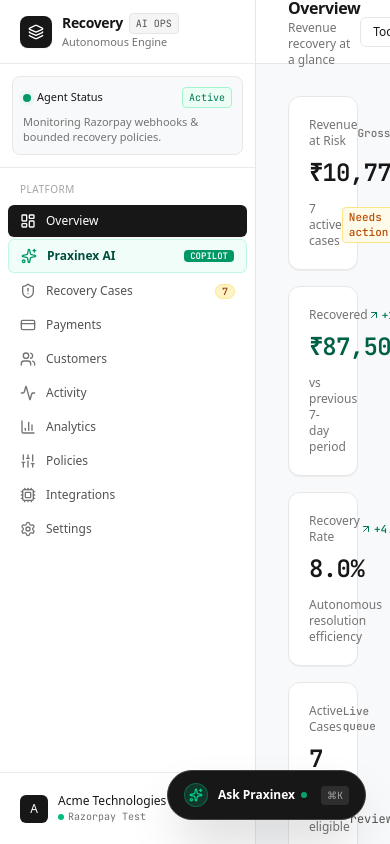
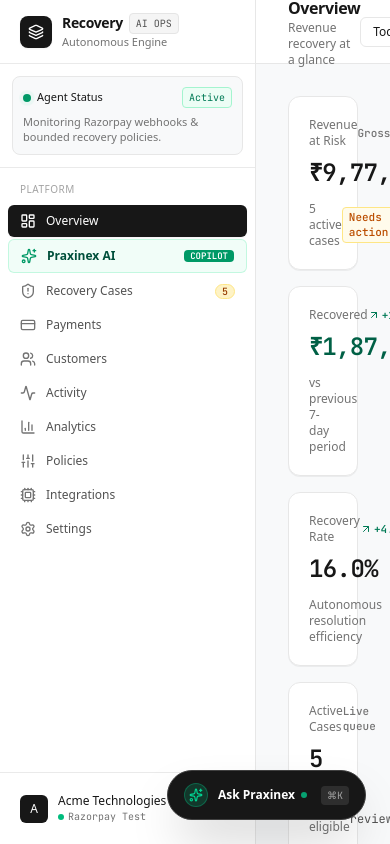
Before and after one commit to WentiQ/Praxinex, a React (Vite) app: page / in a window 390 px wide. Built offline with nearby package versions, Linux system fonts and the light colour scheme; no server answers.

Commit message:
fix: fix recovery cases pages filtering

```diff
--- a/server.ts
+++ b/server.ts
@@ -663,8 +663,16 @@ app.get('/api/razorpay/sync', async (req, res) => {
       };
     });
 
-    // Base candidate cases to attach payment links to
-    const allCandidateCases: any[] = [...liveCasesStore, ...invoiceCases];
+    // Base candidate cases to attach payment links to (Strictly deduplicated)
+    const candidateMap = new Map<string, any>();
+    for (const c of [...liveCasesStore, ...invoiceCases]) {
+      if (c && c.id) {
+        if (!candidateMap.has(c.id) || c.status === 'Recovered') {
+          candidateMap.set(c.id, c);
+        }
+      }
+    }
+    const allCandidateCases: any[] = Array.from(candidateMap.values());
 
     // Known base cases to anchor all generated payment links & recovery actions
     const baseKnownCases = [
@@ -1101,8 +1109,30 @@ app.get('/api/razorpay/sync', async (req, res) => {
       }
     });
 
+    // Final guarantee: Deduplicate allRealCases strictly by case ID
+    const cleanCasesMap = new Map<string, any>();
+    for (const c of allRealCases) {
+      if (!c || !c.id) continue;
+      const existing = cleanCasesMap.get(c.id);
+      if (!existing) {
+        cleanCasesMap.set(c.id, c);
+      } else {
+        const isRecovered = existing.status === 'Recovered' || c.status === 'Recovered';
+        cleanCasesMap.set(c.id, {
+          ...existing,
+          ...c,
+          status: isRecovered ? 'Recovered' : (c.status || existing.status),
+          recommendedAction: isRecovered ? 'None (Recovered)' : (c.recommendedAction || existing.recommendedAction),
+          recoveredAmount: isRecovered ? (c.recoveredAmount || existing.recoveredAmount || c.amount || existing.amount) : 0,
+          paymentLinkUrl: c.paymentLinkUrl || existing.paymentLinkUrl,
+          timeline: [...(existing.timeline || []), ...(c.timeline || []).filter((t: any) => !(existing.timeline || []).some((et: any) => et.id === t.id))]
+        });
+      }
+    }
+    const finalCleanCases = Array.from(cleanCasesMap.values());
+
     // Sort every case's timeline in chronological sequence
-    allRealCases.forEach((c: any) => {
+    finalCleanCases.forEach((c: any) => {
       if (Array.isArray(c.timeline)) {
         c.timeline.sort((a: any, b: any) => {
           const timeA = new Date(a.timestamp || 0).getTime();
@@ -1120,7 +1150,7 @@ app.get('/api/razorpay/sync', async (req, res) => {
     });
 
     // Persist synchronized cases to database
-    db.saveCases(allRealCases).catch(() => {});
+    db.saveCases(finalCleanCases).catch(() => {});
 
     res.json({
       success: true,
@@ -1131,7 +1161,7 @@ app.get('/api/razorpay/sync', async (req, res) => {
         orders: orders.length,
         customers: mappedCustomers.length,
         payments: mappedPayments.length,
-        webhooks: webhooks.length
+        cases: finalCleanCases.length
       },
       raw: {
         invoices,
@@ -1141,7 +1171,7 @@ app.get('/api/razorpay/sync', async (req, res) => {
         webhooks
       },
       transformed: {
-        cases: allRealCases,
+        cases: finalCleanCases,
         customers: mappedCustomers,
         payments: mappedPayments,
         activities: liveActivitiesStore
--- a/src/App.tsx
+++ b/src/App.tsx
@@ -96,15 +96,21 @@ export default function App() {
       .filter(c => c.status === 'Recovered')
       .reduce((sum, c) => sum + (c.recoveredAmount || c.amount || 0), 0);
 
-    return [
-      { date: 'Aug 21', revenueAtRisk: Math.round(activeAtRisk * 0.45), recovered: Math.round(totalRecovered * 0.1), remaining: Math.round(activeAtRisk * 0.45) },
-      { date: 'Aug 22', revenueAtRisk: Math.round(activeAtRisk * 0.6), recovered: Math.round(totalRecovered * 0.25), remaining: Math.round(activeAtRisk * 0.6) },
-      { date: 'Aug 23', revenueAtRisk: Math.round(activeAtRisk * 0.75), recovered: Math.round(totalRecovered * 0.45), remaining: Math.round(activeAtRisk * 0.75) },
-      { date: 'Aug 24', revenueAtRisk: Math.round(activeAtRisk * 0.85), recovered: Math.round(totalRecovered * 0.65), remaining: Math.round(activeAtRisk * 0.85) },
-      { date: 'Aug 25', revenueAtRisk: Math.round(activeAtRisk * 0.92), recovered: Math.round(totalRecovered * 0.8), remaining: Math.round(activeAtRisk * 0.92) },
-      { date: 'Aug 26', revenueAtRisk: Math.round(activeAtRisk * 0.98), recovered: Math.round(totalRecovered * 0.9), remaining: Math.round(activeAtRisk * 0.98) },
-      { date: 'Today', revenueAtRisk: activeAtRisk, recovered: totalRecovered, remaining: activeAtRisk }
-    ];
+    const now = new Date();
+    const points = [];
+    for (let i = 6; i >= 0; i--) {
+      const d = new Date(now);
+      d.setDate(now.getDate() - i);
+      const label = i === 0 ? 'Today' : d.toLocaleDateString('en-US', { month: 'short', day: 'numeric' });
+      const factor = i === 0 ? 1 : 0.45 + ((6 - i) * 0.09);
+      points.push({
+        date: label,
+        revenueAtRisk: i === 0 ? activeAtRisk : Math.round(activeAtRisk * factor),
+        recovered: i === 0 ? totalRecovered : Math.round(totalRecovered * (factor * 0.9)),
+        remaining: i === 0 ? activeAtRisk : Math.round(activeAtRisk * factor)
+      });
+    }
+    return points;
   }, [cases]);
 
   const [isSyncing, setIsSyncing] = useState<boolean>(false);
@@ -140,37 +146,34 @@ export default function App() {
 
         if (realCases && realCases.length > 0) {
           setCases(prev => {
-            const merged = realCases.map((rc: any) => {
-              const existing = prev.find(p => p.id === rc.id || (p.invoiceNumber && p.invoiceNumber === rc.invoiceNumber));
+            const casesMap = new Map<string, any>();
+            for (const p of prev) {
+              if (p && p.id) casesMap.set(p.id, p);
+            }
+            for (const rc of realCases) {
+              if (!rc || !rc.id) continue;
+              const existing = casesMap.get(rc.id);
               if (existing) {
-                // Merge timelines so newly added action and audit events are preserved
-                const existingTimelineIds = new Set(existing.timeline.map((t: any) => t.id));
+                const existingTimelineIds = new Set((existing.timeline || []).map((t: any) => t.id));
                 const mergedTimeline = [
-                  ...existing.timeline,
-                  ...rc.timeline.filter((t: any) => !existingTimelineIds.has(t.id))
+                  ...(existing.timeline || []),
+                  ...(rc.timeline || []).filter((t: any) => !existingTimelineIds.has(t.id))
                 ];
-
-                // Check if this case is recovered from server or existing
-                const isRecovered = rc.status === 'Recovered' || rc.recommendedAction === 'None (Recovered)' || existing.status === 'Recovered' || Boolean(rc.recoveredAmount && rc.recoveredAmount > 0);
-
-                return {
+                const isRecovered = rc.status === 'Recovered' || existing.status === 'Recovered';
+                casesMap.set(rc.id, {
+                  ...existing,
                   ...rc,
-                  paymentLinkUrl: rc.paymentLinkUrl || existing.paymentLinkUrl,
-                  razorpayPaymentId: rc.razorpayPaymentId || existing.razorpayPaymentId,
                   status: isRecovered ? 'Recovered' : rc.status,
                   recommendedAction: isRecovered ? 'None (Recovered)' : rc.recommendedAction,
                   recoveredAmount: isRecovered ? (rc.recoveredAmount || rc.amount || existing.recoveredAmount) : 0,
                   recoveredAt: isRecovered ? (rc.recoveredAt || existing.recoveredAt || 'Captured') : undefined,
                   timeline: mergedTimeline
-                };
+                });
+              } else {
+                casesMap.set(rc.id, rc);
               }
-              return rc;
-            });
-
-            // Also keep any extra non-duplicate cases
-            const realIds = new Set(merged.map((c: any) => c.id));
-            const extra = prev.filter(p => !realIds.has(p.id));
-            return [...merged, ...extra];
+            }
+            return Array.from(casesMap.values());
           });
 
           // Live update selectedCase if open
--- a/src/components/CaseDetailModal.tsx
+++ b/src/components/CaseDetailModal.tsx
@@ -33,9 +33,9 @@ export const CaseDetailModal: React.FC<CaseDetailModalProps> = ({
 }) => {
   if (!isOpen || !caseItem) return null;
 
-  const isRecovered = caseItem.status === 'Recovered' || caseItem.recommendedAction.toLowerCase().includes('recovered') || caseItem.recommendedAction.toLowerCase().includes('none') || Boolean(caseItem.recoveredAmount && caseItem.recoveredAmount > 0);
-  const isNeedsReview = !isRecovered && caseItem.status === 'Needs review';
-  const isAwaiting = !isRecovered && (caseItem.status === 'Awaiting payment' || caseItem.status === 'In progress');
+  const isRecovered = caseItem.status === 'Recovered';
+  const isNeedsReview = caseItem.status === 'Needs review';
+  const isAwaiting = caseItem.status === 'Awaiting payment' || caseItem.status === 'In progress';
 
   return (
     <div
@@ -45,11 +45,11 @@ export const CaseDetailModal: React.FC<CaseDetailModalProps> = ({
     >
       <div
         id="case-detail-modal-container"
-        className="bg-white border border-[#E7E7E7] rounded-xl shadow-xl w-full max-w-3xl overflow-hidden flex flex-col max-h-[90vh]"
+        className="bg-white border border-[#E7E7E7] rounded-xl shadow-xl w-full max-w-4xl overflow-hidden flex flex-col h-[85vh] max-h-[85vh]"
         onClick={(e) => e.stopPropagation()}
       >
         {/* Modal Header */}
-        <div className="p-6 border-b border-[#EAEAEA] flex items-center justify-between bg-white">
+        <div className="p-6 border-b border-[#EAEAEA] flex items-center justify-between bg-white shrink-0">
           <div>
             <div className="flex items-center space-x-3">
               <h2 className="text-xl font-bold text-[#171717] tracking-tight">
@@ -107,10 +107,10 @@ export const CaseDetailModal: React.FC<CaseDetailModalProps> = ({
         </div>
 
         {/* Modal Body: Two-Column Layout */}
-        <div className="p-6 overflow-y-auto grid grid-cols-1 md:grid-cols-2 gap-8 divide-y md:divide-y-0 md:divide-x divide-[#EAEAEA]">
-          {/* LEFT: Recovery timeline */}
-          <div className="space-y-4 pr-0 md:pr-4" id="timeline-column">
-            <div className="flex items-center justify-between">
+        <div className="p-6 flex-1 min-h-0 overflow-hidden grid grid-cols-1 md:grid-cols-2 gap-8 divide-y md:divide-y-0 md:divide-x divide-[#EAEAEA]">
+          {/* LEFT: Recovery timeline (Independently Scrollable) */}
+          <div className="space-y-4 pr-0 md:pr-4 overflow-y-auto h-full" id="timeline-column">
+            <div className="flex items-center justify-between sticky top-0 bg-white pb-2 z-10">
               <h3 className="text-xs font-semibold uppercase tracking-wider text-[#737373]">
                 Recovery timeline
               </h3>
@@ -120,7 +120,7 @@ export const CaseDetailModal: React.FC<CaseDetailModalProps> = ({
             </div>
 
             {/* Thin vertical timeline */}
-            <div className="relative pl-6 space-y-6 before:absolute before:left-2 before:top-2 before:bottom-2 before:w-[1px] before:bg-neutral-200">
+            <div className="relative pl-6 space-y-6 before:absolute before:left-2 before:top-2 before:bottom-2 before:w-[1px] before:bg-neutral-200 pb-4">
               {[...caseItem.timeline]
                 .sort((a, b) => new Date(a.timestamp).getTime() - new Date(b.timestamp).getTime())
                 .map((event, idx) => {
@@ -196,10 +196,10 @@ export const CaseDetailModal: React.FC<CaseDetailModalProps> = ({
             </div>
           </div>
 
-          {/* RIGHT: AI decision & Bounded action */}
-          <div className="space-y-5 pl-0 md:pl-8 pt-6 md:pt-0" id="ai-decision-column">
+          {/* RIGHT: AI decision & Bounded action (Independent Panel) */}
+          <div className="space-y-5 pl-0 md:pl-8 pt-6 md:pt-0 overflow-y-auto h-full pr-1" id="ai-decision-column">
             <div>
-              <div className="flex items-center space-x-1.5 text-xs font-semibold uppercase tracking-wider text-[#737373] mb-3">
+              <div className="flex items-center space-x-1.5 text-xs font-semibold uppercase tracking-wider text-[#737373] mb-3 sticky top-0 bg-white pb-1 z-10">
                 <Sparkles className="w-3.5 h-3.5 text-neutral-600" />
                 <span>AI decision</span>
               </div>
@@ -309,7 +309,7 @@ export const CaseDetailModal: React.FC<CaseDetailModalProps> = ({
         </div>
 
         {/* Modal Footer */}
-        <div className="p-4 px-6 bg-[#FAFAFA] border-t border-[#EAEAEA] flex items-center justify-between text-xs text-[#737373]">
+        <div className="p-4 px-6 bg-[#FAFAFA] border-t border-[#EAEAEA] flex items-center justify-between text-xs text-[#737373] shrink-0">
           <div className="flex items-center space-x-3 font-mono text-[11px]">
             <span>Payment ID: {caseItem.razorpayPaymentId || 'N/A'}</span>
             <span>•</span>
--- a/src/components/Header.tsx
+++ b/src/components/Header.tsx
@@ -65,7 +65,7 @@ export const Header: React.FC<HeaderProps> = ({
             onChange={(e) => setDateRange(e.target.value)}
             className="appearance-none bg-white border border-[#E7E7E7] hover:border-neutral-400 text-xs text-[#171717] font-medium py-1.5 pl-3 pr-7 rounded-md cursor-pointer focus:outline-none focus:ring-1 focus:ring-neutral-900 transition-colors"
           >
-            <option value="today">Today (Aug 26)</option>
+            <option value="today">Today ({new Date().toLocaleDateString('en-US', { month: 'short', day: 'numeric' })})</option>
             <option value="7d">Last 7 Days</option>
             <option value="30d">Last 30 Days</option>
             <option value="month">This Month</option>
--- a/src/components/RecoveryCasesView.tsx
+++ b/src/components/RecoveryCasesView.tsx
@@ -40,7 +40,17 @@ export const RecoveryCasesView: React.FC<RecoveryCasesViewProps> = ({
 
     const matchesRisk = selectedRisk === 'all' || c.risk === selectedRisk;
     const matchesIssue = selectedIssue === 'all' || c.issue === selectedIssue;
-    const matchesStatus = selectedStatus === 'all' || c.status === selectedStatus;
+
+    let matchesStatus = true;
+    if (selectedStatus === 'Recovered') {
+      matchesStatus = c.status === 'Recovered';
+    } else if (selectedStatus === 'Needs review') {
+      matchesStatus = c.status === 'Needs review';
+    } else if (selectedStatus === 'Awaiting payment') {
+      matchesStatus = c.status === 'Awaiting payment' || c.status === 'In progress';
+    } else if (selectedStatus !== 'all') {
+      matchesStatus = c.status === selectedStatus;
+    }
 
     return matchesSearch && matchesRisk && matchesIssue && matchesStatus;
   });
@@ -50,7 +60,7 @@ export const RecoveryCasesView: React.FC<RecoveryCasesViewProps> = ({
 
   const allCount = cases.length;
   const needsReviewCount = cases.filter(c => c.status === 'Needs review').length;
-  const awaitingCount = cases.filter(c => c.status === 'Awaiting payment').length;
+  const awaitingCount = cases.filter(c => c.status === 'Awaiting payment' || c.status === 'In progress').length;
   const recoveredCount = cases.filter(c => c.status === 'Recovered').length;
 
   return (
@@ -209,9 +219,9 @@ export const RecoveryCasesView: React.FC<RecoveryCasesViewProps> = ({
                 </tr>
               ) : (
                 filteredCases.map((c) => {
-                  const isRecovered = c.status === 'Recovered' || c.recommendedAction.toLowerCase().includes('recovered') || c.recommendedAction.toLowerCase().includes('none') || Boolean(c.recoveredAmount && c.recoveredAmount > 0);
-                  const isNeedsReview = !isRecovered && c.status === 'Needs review';
-                  const isAwaiting = !isRecovered && (c.status === 'Awaiting payment' || c.status === 'In progress');
+                  const isRecovered = c.status === 'Recovered';
+                  const isNeedsReview = c.status === 'Needs review';
+                  const isAwaiting = c.status === 'Awaiting payment' || c.status === 'In progress';
 
                   return (
                     <tr
--- a/src/data/mockData.ts
+++ b/src/data/mockData.ts
@@ -35,26 +35,26 @@ export const INITIAL_CASES: RecoveryCase[] = [
     customerEmail: 'dineshpolavarapu66@gmail.com',
     customerPhone: '7032983348',
     companyName: 'NOEON Technologies',
-    issue: 'Invoice overdue',
+    issue: 'Payment recovered',
     amount: 90000,
     risk: 'High',
-    recommendedAction: 'Payment link',
-    status: 'Needs review',
-    updated: 'Live from Razorpay',
+    recommendedAction: 'None (Recovered)',
+    status: 'Recovered',
+    updated: 'Today',
     createdAt: '2026-08-26T03:45:00Z',
-    failureReason: 'Invoice #1 unpaid (NOEON AB-M1 robot brain)',
-    failureCode: 'INVOICE_UNPAID',
+    failureReason: 'None (Settled)',
+    failureCode: 'PAID',
     paymentMethod: 'Razorpay Invoice Portal',
     razorpayPaymentId: 'inv_TUOpdL2QQj3VgD',
     invoiceNumber: 'inv_TUOpdL2QQj3VgD',
     paymentLinkUrl: 'https://rzp.io/rzp/QeUgNGM',
     attemptCount: 1,
     maxAttempts: 3,
-    recoveryProbability: 82,
-    aiWhy: 'Active Razorpay invoice for ₹90,000 ("NOEON AB-M1"). Status: issued. Customer contact verified (7032983348). Generated direct payment portal link.',
-    aiPolicyNote: 'Invoice recovery bounds verified. 1-click payment portal active.',
+    recoveryProbability: 100,
+    aiWhy: 'Payment of ₹90,000 has been captured and settled via Razorpay. Revenue recovery complete.',
+    aiPolicyNote: 'Revenue recovered. No action required.',
     policyAllowed: true,
-    recoveredAmount: 0,
+    recoveredAmount: 90000,
     timeline: [
       {
         id: 't-inv-1',
@@ -79,6 +79,14 @@ export const INITIAL_CASES: RecoveryCase[] = [
         title: 'AI diagnosed settlement strategy',
         description: 'Analyzed enterprise buyer profile (Dinesh, 7032983348). Estimated 82% recovery probability. Selected multi-rail Razorpay payment link.',
         type: 'diagnosis'
+      },
+      {
+        id: 't-inv-4',
+        timestamp: '2026-08-26T12:30:00Z',
+        timeDisplay: '06:00 PM',
+        title: 'Payment Successfully Captured & Settled',
+        description: 'Captured payment ₹90,000 via Razorpay. Invoice #1 marked paid.',
+        type: 'success'
       }
     ]
   },
@@ -88,25 +96,25 @@ export const INITIAL_CASES: RecoveryCase[] = [
     customerEmail: 'dineshpolavarapu66@gmail.com',
     customerPhone: '+917981271373',
     companyName: 'NOEON Robotics',
-    issue: 'Payment failed',
+    issue: 'Payment recovered',
     amount: 10000,
     risk: 'Medium',
-    recommendedAction: 'Payment link',
-    status: 'Awaiting payment',
-    updated: 'Live from Razorpay',
+    recommendedAction: 'None (Recovered)',
+    status: 'Recovered',
+    updated: 'Today',
     createdAt: '2026-08-26T03:30:00Z',
-    failureReason: 'Awaiting link settlement: "noeon subscription"',
-    failureCode: 'PAYMENT_LINK_ACTIVE',
+    failureReason: 'None (Settled)',
+    failureCode: 'PAID',
     paymentMethod: 'Razorpay Dynamic Rail',
     razorpayPaymentId: 'plink_TUPl2G0SbZxwmC',
     paymentLinkUrl: 'https://rzp.io/rzp/WT6797L',
     attemptCount: 1,
     maxAttempts: 3,
-    recoveryProbability: 88,
-    aiWhy: 'Active Razorpay Payment Link for ₹10,000 ("noeon subscription"). Customer contact +917981271373 with SMS/Email notifications active.',
-    aiPolicyNote: 'Autonomous reminder & payment link dispatch compliant',
+    recoveryProbability: 100,
+    aiWhy: 'Payment of ₹10,000 has been captured and settled via Razorpay. Revenue recovery complete.',
+    aiPolicyNote: 'Revenue recovered. No action required.',
     policyAllowed: true,
-    recoveredAmount: 0,
+    recoveredAmount: 10000,
     timeline: [
       {
         id: 't-pl-0',
@@ -131,6 +139,14 @@ export const INITIAL_CASES: RecoveryCase[] = [
         title: 'Payment Link Created on Razorpay',
         description: 'Created link plink_TUPl2G0SbZxwmC for ₹10,000: https://rzp.io/rzp/WT6797L',
         type: 'action'
+      },
+      {
+        id: 't-pl-2',
+        timestamp: '2026-08-26T12:00:00Z',
+        timeDisplay: '05:30 PM',
+        title: 'Payment Link Settled Successfully',
+        description: 'Payment link plink_TUPl2G0SbZxwmC captured ₹10,000 via UPI.',
+        type: 'success'
       }
     ]
   },
```
